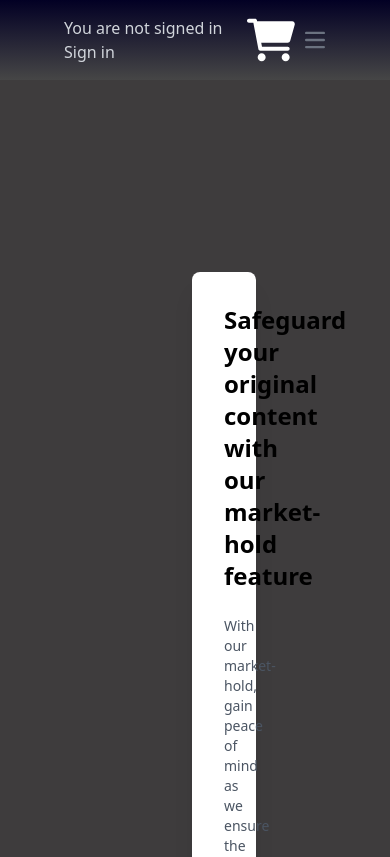
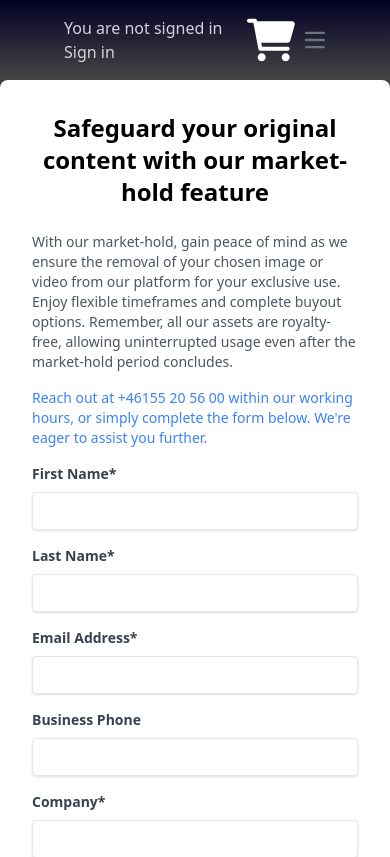
Before and after one commit to JoakimSP/myImages-next, a Next.js app: page /contact in a window 390 px wide. Shown: the top 857 px of the page. Built offline with nearby package versions, Linux system fonts and the light colour scheme; no server answers; the database is empty.

Commit message:
Update contact form to be more responsive

```diff
--- a/pages/contact/index.js
+++ b/pages/contact/index.js
@@ -50,7 +50,7 @@ export default function Index({ getPhotoInformation }) {
 
     return (
         <Layout>
-            <div className="m-48 p-8 bg-white rounded-lg shadow-xl">
+            <div className="md:m-48 p-8 bg-white rounded-lg shadow-xl">
                 <h1 className="text-2xl font-bold mb-6 text-center">Safeguard your original content with our market-hold feature</h1>
                 <p className="mb-4 text-sm text-gray-600">With our market-hold, gain peace of mind as we ensure the removal of your chosen image or video from our platform for your exclusive use. Enjoy flexible timeframes and complete buyout options. Remember, all our assets are royalty-free, allowing uninterrupted usage even after the market-hold period concludes.</p>
                 <p className="mb-4 text-sm text-blue-500">Reach out at +46155 20 56 00 within our working hours, or simply complete the form below. We&apos;re eager to assist you further.</p>
```
